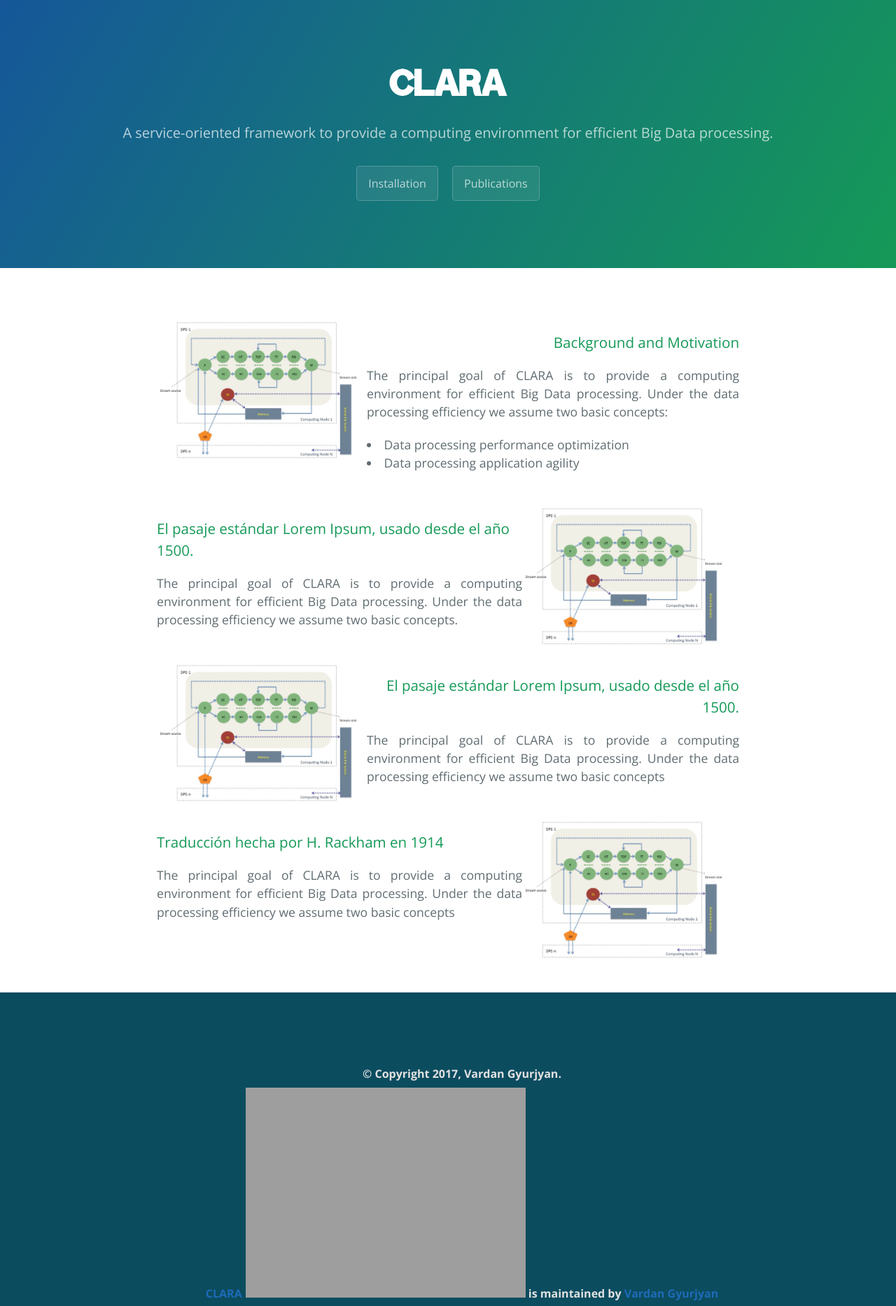
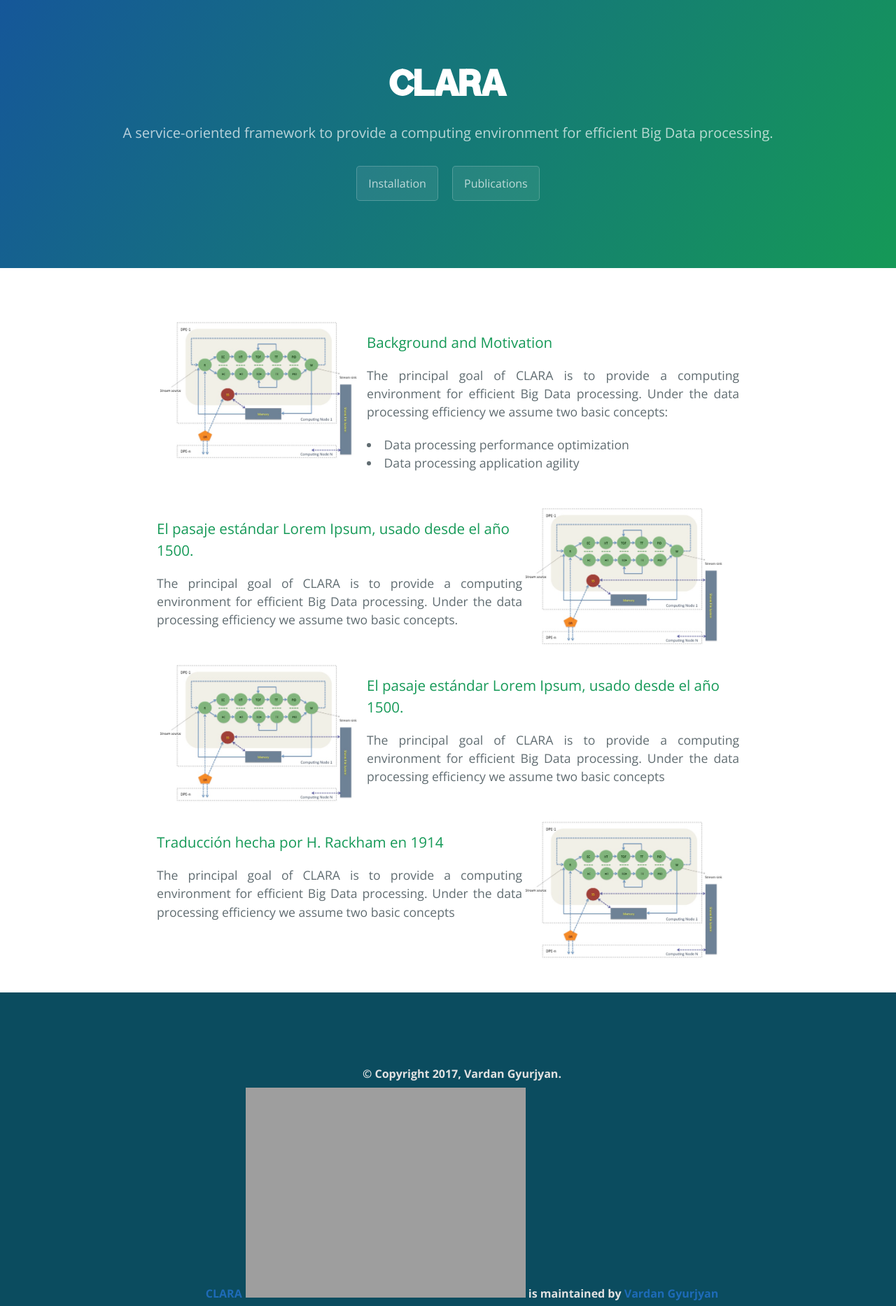
Before and after one commit to JeffersonLab/clara-docs, a Jekyll site: the page built from index.html, in a window 1280 px wide. Shown: the top 1866 px of the page at 70% size. Built offline with Jekyll 4.4.1, drawn with Linux system fonts in a browser that asks for light colours; grey boxes are pictures that could not be loaded.

Commit message:
Home: Align row titles to the left

```diff
--- a/css/cayman.css
+++ b/css/cayman.css
@@ -334,13 +334,9 @@ ul.footer-p {
   height: auto;
   width: auto;
 }
-.landing-content-container .landing-row .landing-row-left-title {
+.landing-content-container .landing-row .landing-row-title {
   margin-bottom: 15px;
   text-align: left;
-}
-.landing-content-container .landing-row .landing-row-right-title {
-  margin-bottom: 15px;
-  text-align: right;
 }
 .landing-content-container .landing-row p {
   margin-bottom: 20px ;
--- a/index.html
+++ b/index.html
@@ -8,7 +8,7 @@ title: {{ site.name }}
 	<div class="row">
 		<div class="col-md-11 nofloat center-block landing-row">
 			<img class="col-sm-5 landing-left-image" src="{{ site.baseurl }}/img/landing1.png" alt="Example Image">
-			<h3 class="col-sm-7 landing-row-right-title">Background and Motivation</h3>
+			<h3 class="col-sm-7 landing-row-title">Background and Motivation</h3>
 			<div>
 				<p class="col-sm-7">
 				  The principal goal of CLARA is to provide a computing environment for efficient Big Data processing.
@@ -24,7 +24,7 @@ title: {{ site.name }}
     <div class="row" >
         <div class="col-md-11 nofloat center-block landing-row">
 			<img class="col-sm-5 landing-right-image" src="{{ site.baseurl }}/img/landing1.png" alt="Example Image">
-			<h3 class="col-sm-7 landing-row-left-title">El pasaje estándar Lorem Ipsum, usado desde el año 1500.</h3>
+			<h3 class="col-sm-7 landing-row-title">El pasaje estándar Lorem Ipsum, usado desde el año 1500.</h3>
             <p class="col-sm-7">
 				The principal goal of CLARA is to provide a computing environment for efficient Big Data processing.
 				Under the data processing efficiency we assume two basic concepts.
@@ -34,7 +34,7 @@ title: {{ site.name }}
 	<div class="row" >
         <div class="col-md-11 nofloat center-block landing-row">
 			<img class="col-sm-5 landing-left-image" src="{{ site.baseurl }}/img/landing1.png" alt="Example Image">
-			<h3 class="col-sm-7 landing-row-right-title">El pasaje estándar Lorem Ipsum, usado desde el año 1500.</h3>
+			<h3 class="col-sm-7 landing-row-title">El pasaje estándar Lorem Ipsum, usado desde el año 1500.</h3>
             <p class="col-sm-7">
 				The principal goal of CLARA is to provide a computing environment for efficient Big Data processing.
 				Under the data processing efficiency we assume two basic concepts
@@ -44,7 +44,7 @@ title: {{ site.name }}
     <div class="row" >
         <div class="col-md-11 nofloat center-block landing-row">
 			<img class="col-sm-5 landing-right-image" src="{{ site.baseurl }}/img/landing1.png" alt="Example Image">
-			<h3 class="col-sm-7 landing-row-l-title">Traducción hecha por H. Rackham en 1914</h3>
+			<h3 class="col-sm-7 landing-row-title">Traducción hecha por H. Rackham en 1914</h3>
             <p class="col-sm-7">
 				The principal goal of CLARA is to provide a computing environment for efficient Big Data processing.
 				Under the data processing efficiency we assume two basic concepts
```
